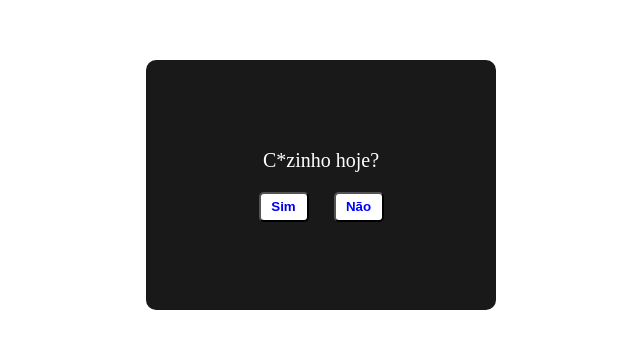
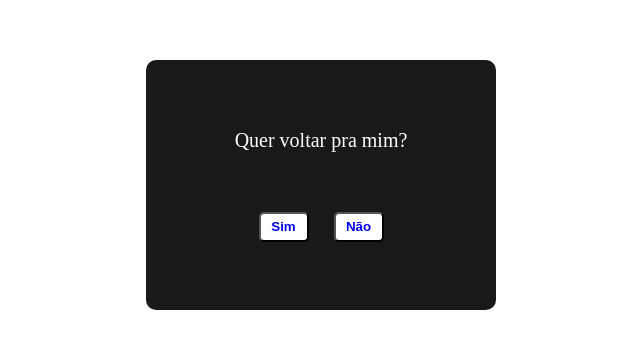
Before and after one commit to joaootavio18/Joaootavio18, a plain HTML site: page index.html in a window 1280 px wide. Shown: the part 223-572 px from the top of the page, without its empty margins (319-959 px from the left). Drawn offline with Linux system fonts and the light colour scheme.

Commit message:
Add files via upload

```diff
--- a/index.html
+++ b/index.html
@@ -38,7 +38,8 @@ font-weight: 600;
     </head>
     <body>
         <div class="box">
-            <p>C*zinho hoje?</p>
+            <p>Quer voltar pra mim?</p>
+            <p></p>
             <div class="buttons-container">
             <button>
             <a href="https://link.com">Sim</a>
```
